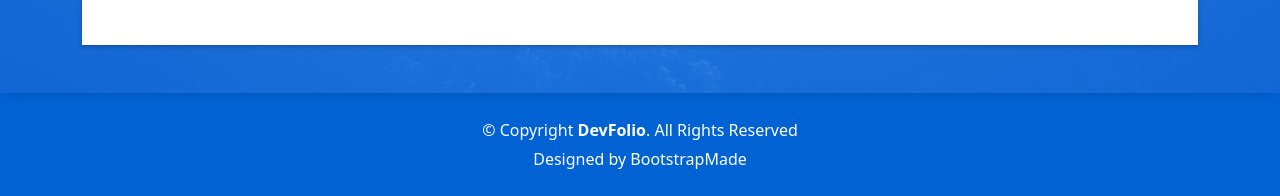
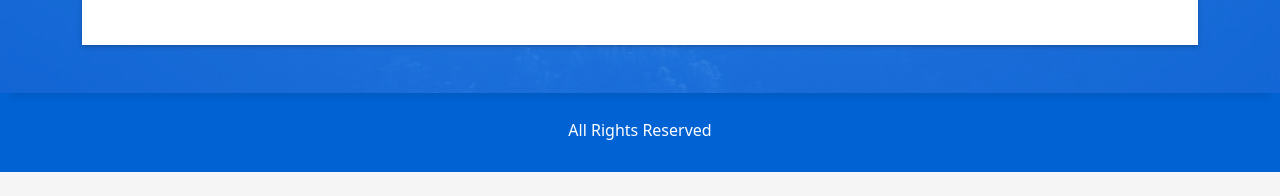
Before and after one commit to karanchahal05/karanchahal, a plain HTML site: page index.html in a window 1280 px wide. Shown: the part 7428-7624 px from the top of the page. After the commit the page ends 7600 px from the top, so only its background shows below. Drawn offline with Linux system fonts and the light colour scheme.

Commit message:
removing sources

```diff
--- a/index.html
+++ b/index.html
@@ -697,15 +697,8 @@
       <div class="row">
         <div class="col-sm-12">
           <div class="copyright-box">
-            <p class="copyright">&copy; Copyright <strong>DevFolio</strong>. All Rights Reserved</p>
+            <p class="copyright">All Rights Reserved</p>
             <div class="credits">
-              <!--
-              All the links in the footer should remain intact.
-              You can delete the links only if you purchased the pro version.
-              Licensing information: https://bootstrapmade.com/license/
-              Purchase the pro version with working PHP/AJAX contact form: https://bootstrapmade.com/buy/?theme=DevFolio
-            -->
-              Designed by <a href="https://bootstrapmade.com/">BootstrapMade</a>
             </div>
           </div>
         </div>
```
Also changed, not shown: 1 other file.
